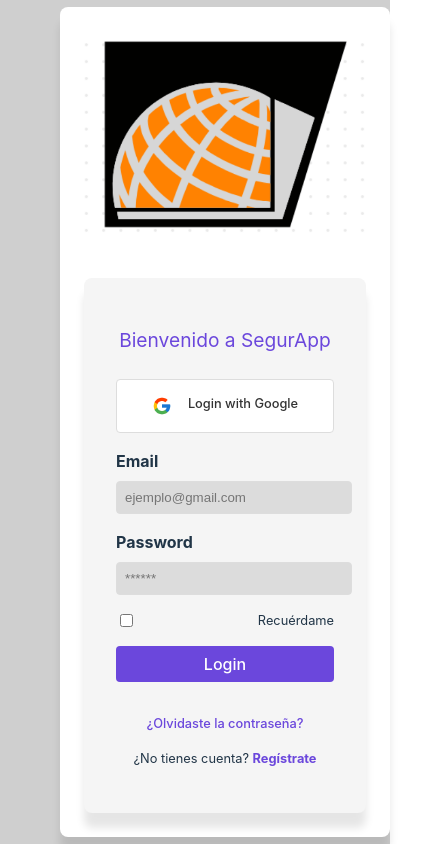
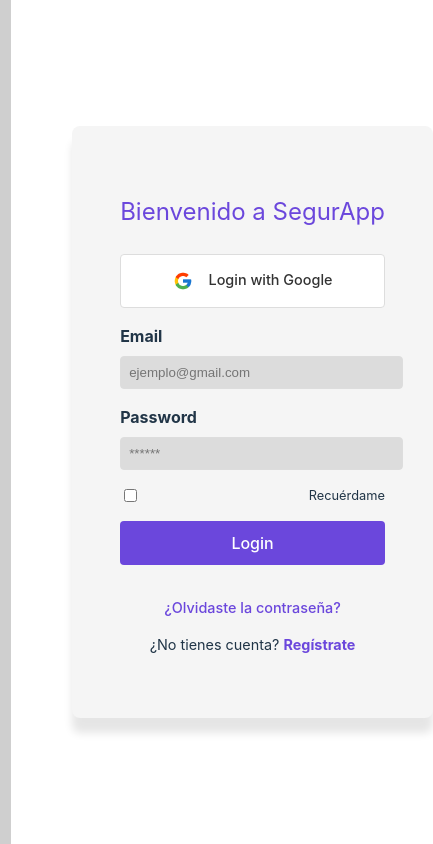
Before and after one commit to eduardoscrs/front-integra2, a React (Vite) app: page /login in a window 390 px wide. Shown: the whole page, 433 px wide, since content can reach past the window. Built offline with nearby package versions, Linux system fonts and the light colour scheme.

Commit message:
diseño responsivo listo en el Login

```diff
--- a/src/styles/Login.css
+++ b/src/styles/Login.css
@@ -7,8 +7,7 @@
   box-shadow: 0 15px 8px rgba(0, 0, 0, 0.1);
   text-align: center;
   position: absolute;
-  right: 15%;
-  top: 8%;
+  left: 140%;
 }
 
 .login-logo img {
@@ -116,18 +115,19 @@
 }
 
 .login-box {
+  position: absolute;
   display: flex;
   align-items: center;
   background-color: #ffffff;
   padding: 2rem;
   border-radius: 8px;
   box-shadow: 0 15px 8px rgba(0, 0, 0, 0.1);
-  margin-left: 60px;
+  margin-left: 44%;
 }
 
 .login-image img {
   width: 400px;
-  margin-right: 2rem;
+  margin-right: 0rem;
 }
 
 /* Estilos responsivos */
@@ -138,9 +138,8 @@
     max-width: 90%;
     padding: 3rem;
     position: relative;
-    right: auto;
-    top: auto;
     margin: 0 auto;
+    left: 20%;
   }
 
   .google-login-btn {
@@ -150,10 +149,10 @@
 
   .forgot-password {
     position: relative;
+    text-align: center;
+    margin-top: 1rem;
     right: auto;
     top: auto;
-    text-align: center;
-    margin-top: 1rem;
   }
 
   .remember-me {
@@ -163,40 +162,25 @@
   }
 
   .login-box {
-    display: block;
-    padding: 1.5rem;
+    position: absolute;
+    display: flex;
+    flex-direction: column;
+    align-items: center;
+    justify-content: center;
+    background-color: transparent; /* Fondo transparente */
+    box-shadow: none; /* Eliminamos la sombra */
+    padding: 0;
+    margin-left: 0;
+    margin-right: -350px;
+    position: relative;
   }
 
   .login-image img {
-    width: 100%;
+    position: absolute;
+    width: 100px; /* Tamaño ajustado de la imagen */
     margin-bottom: 2rem;
-  }
-}
-
-/* Para pantallas móviles (muy pequeñas) */
-@media screen and (max-width: 480px) {
-  .login-container {
-    max-width: 95%;
-    padding: 2rem;
+    margin-top: 1rem; /* Ajustado para que no se solape con el contenido */
+    margin-left: 20px;
   }
 
-  .login-title {
-    font-size: 1.2rem;
-  }
-
-  .google-login-btn {
-    font-size: 0.8rem;
-  }
-
-  .login-btn {
-    padding: 0.5rem;
-  }
-
-  .signup-prompt {
-    font-size: 0.8rem;
-  }
-
-  .forgot-password {
-    font-size: 0.8rem;
-  }
 }
```
